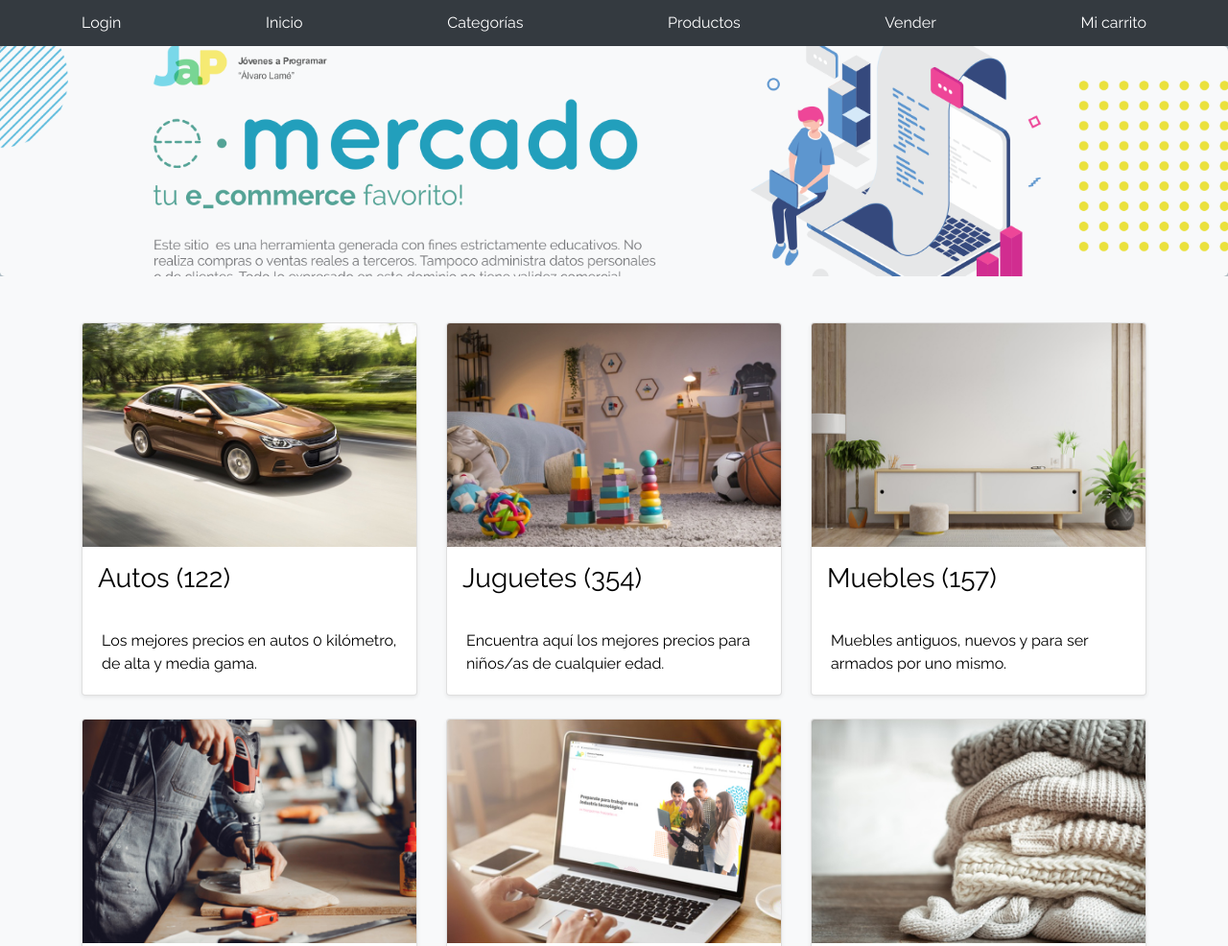
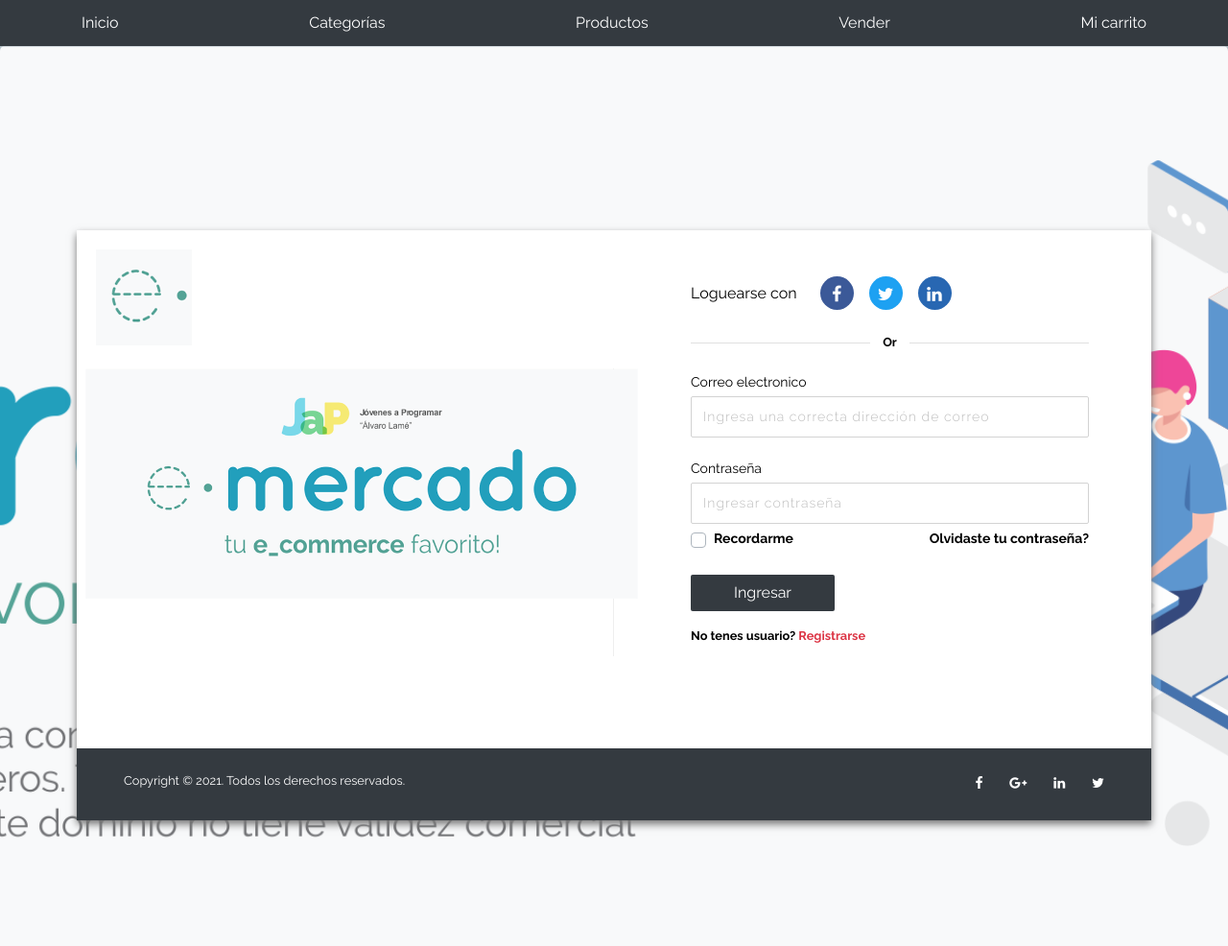
Before and after one commit to esfacu/Ecommerce-JAP-2021, a plain HTML site: page index.html in a window 1280 px wide. Shown: the top 986 px of the page at 96% size. Drawn offline with Linux system fonts and the light colour scheme.

Commit message:
Se carga login en index

```diff
--- a/index.html
+++ b/index.html
@@ -12,17 +12,18 @@
     <!-- Bootstrap core CSS -->
     <link href="css/bootstrap.min.css" rel="stylesheet">
     <link href="css/styles.css" rel="stylesheet">
+    <link href="https://cdnjs.cloudflare.com/ajax/libs/font-awesome/4.7.0/css/font-awesome.min.css" rel="stylesheet">
   </head>
   <body>
 
     <nav class="site-header sticky-top py-1 bg-dark">
       <div class="container d-flex flex-column flex-md-row justify-content-between">
-        <a class="py-2 d-none d-md-inline-block" href="login.html">Login</a>
         <a class="py-2 d-none d-md-inline-block" href="index.html">Inicio</a>
         <a class="py-2 d-none d-md-inline-block" href="categories.html">Categorías</a>
         <a class="py-2 d-none d-md-inline-block" href="products.html">Productos</a>
         <a class="py-2 d-none d-md-inline-block" href="sell.html">Vender</a>
         <a class="py-2 d-none d-md-inline-block" href="cart.html">Mi carrito</a>
+
       </div>
     </nav>
     <main role="main">
@@ -30,7 +31,7 @@
         <div class="m-5">
           <h1></h1>
         </div>
-      </section>
+      <!--</section>
       <div class="album py-5 bg-light">
         <div class="container">
           <div class="row">
@@ -93,7 +94,60 @@
               <a type="button" class="btn btn-light btn-lg btn-block" href="categories.html">Ver todas</a>
           </div>
         </div>
-      </div>
+      </div> -->
+
+      <form>
+        <div class="container-fluid px-1 px-md-5 px-lg-1 px-xl-5 py-5 mx-auto">
+          <div class="card card0 border-0">
+              <div class="row d-flex">
+                  <div class="col-lg-6">
+                      <div class="card1 pb-5">
+                          <div class="row"> <img src="img/logo.png" class="logo"> </div>
+                          <div class="row px-3 justify-content-center mt-4 mb-5 border-line"> <img src="img/login.png" class="picp"> </div>
+                      </div>
+                  </div>
+
+                  <div class="col-lg-6">
+                      <div class="card2 card border-0 px-4 py-5">
+                          <div class="row mb-4 px-3">
+                              <h6 class="mb-0 mr-4 mt-2">Loguearse con</h6>
+                              <div class="facebook text-center mr-3">
+                                  <div class="fa fa-facebook"></div>
+                              </div>
+                              <div class="twitter text-center mr-3">
+                                  <div class="fa fa-twitter"></div>
+                              </div>
+                              <div class="linkedin text-center mr-3">
+                                  <div class="fa fa-linkedin"></div>
+                              </div>
+                          </div>
+                          <div class="row px-3 mb-4">
+                              <div class="line"></div> <small class="or text-center">Or</small>
+                              <div class="line"></div>
+                          </div>
+                          <div class="row px-3"> <label class="mb-1">
+                                  <h6 class="mb-0 text-sm">Correo electronico</h6>
+                              </label> <input class="mb-4" type="text" name="email" required placeholder="Ingresa una correcta dirección de correo"> </div>
+                          <div class="row px-3"> <label class="mb-1">
+                                  <h6 class="mb-0 text-sm">Contraseña</h6>
+                              </label> <input type="password" name="password" required placeholder="Ingresar contraseña"> </div>
+                          <div class="row px-3 mb-4">
+                              <div class="custom-control custom-checkbox custom-control-inline"> <input id="chk1" type="checkbox" name="chk" class="custom-control-input"> <label for="chk1" class="custom-control-label text-sm">Recordarme</label> </div> <a href="#" class="ml-auto mb-0 text-sm">Olvidaste tu contraseña?</a>
+                          </div>
+                          <div class="row mb-3 px-3"> <button type="submit" class="btn btn-blue text-center"><a href="index.html">Ingresar</a></button> </div>
+                          <div class="row mb-4 px-3"> <small class="font-weight-bold">No tenes usuario? <a class="text-danger ">Registrarse</a></small> </div>
+                      </div>
+                    </div>
+                </div>
+
+              <div class="bg-blue py-4">
+                  <div class="row px-3"> <small class="ml-4 ml-sm-5 mb-2">Copyright &copy; 2021. Todos los derechos reservados.</small>
+                      <div class="social-contact ml-4 ml-sm-auto"> <span class="fa fa-facebook mr-4 text-sm"></span> <span class="fa fa-google-plus mr-4 text-sm"></span> <span class="fa fa-linkedin mr-4 text-sm"></span> <span class="fa fa-twitter mr-4 mr-sm-5 text-sm"></span> </div>
+                  </div>
+              </div>
+          </div>
+        </div>
+    </form>
     </main>
     <footer class="text-muted">
       <div class="container">
```
